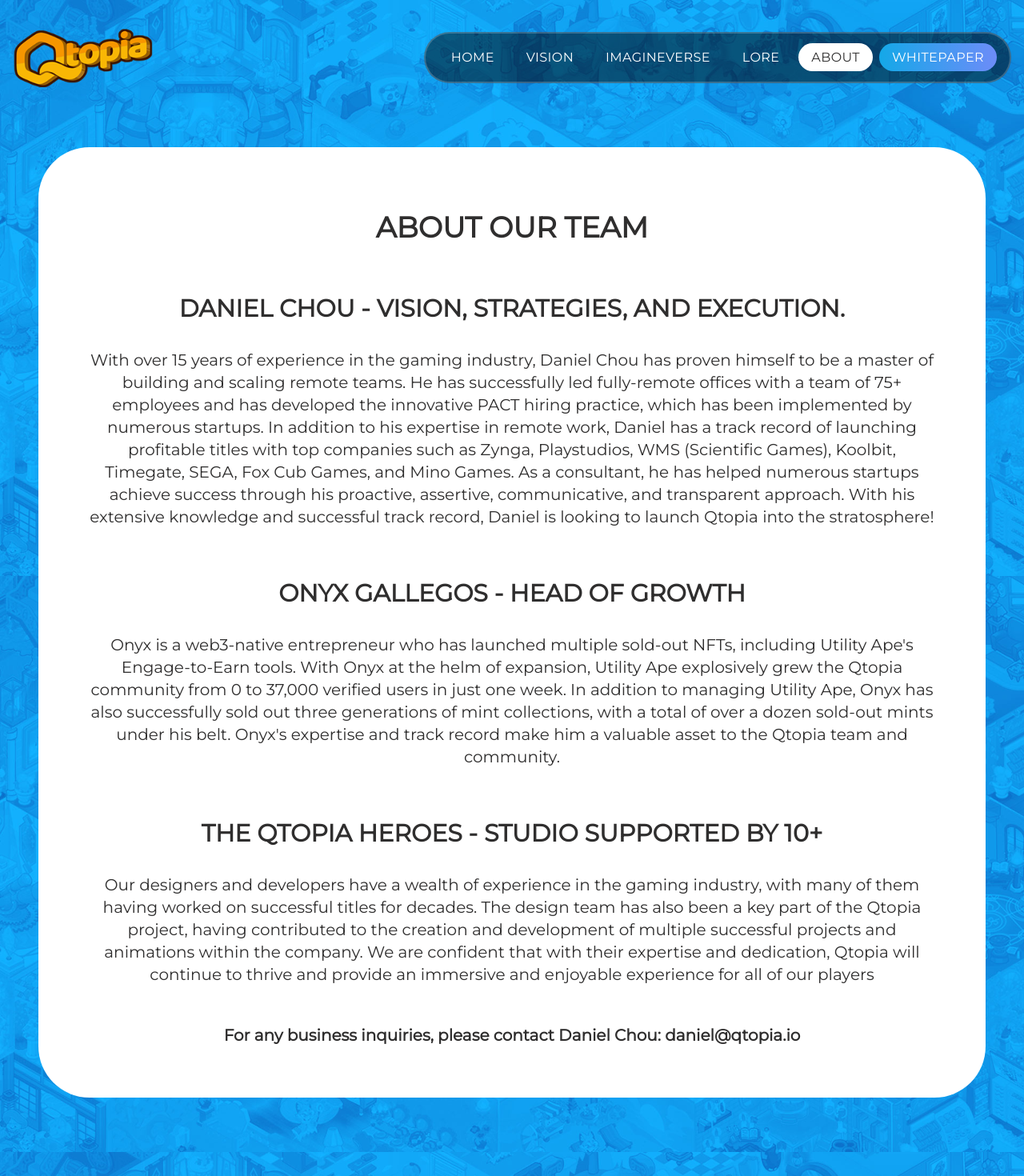
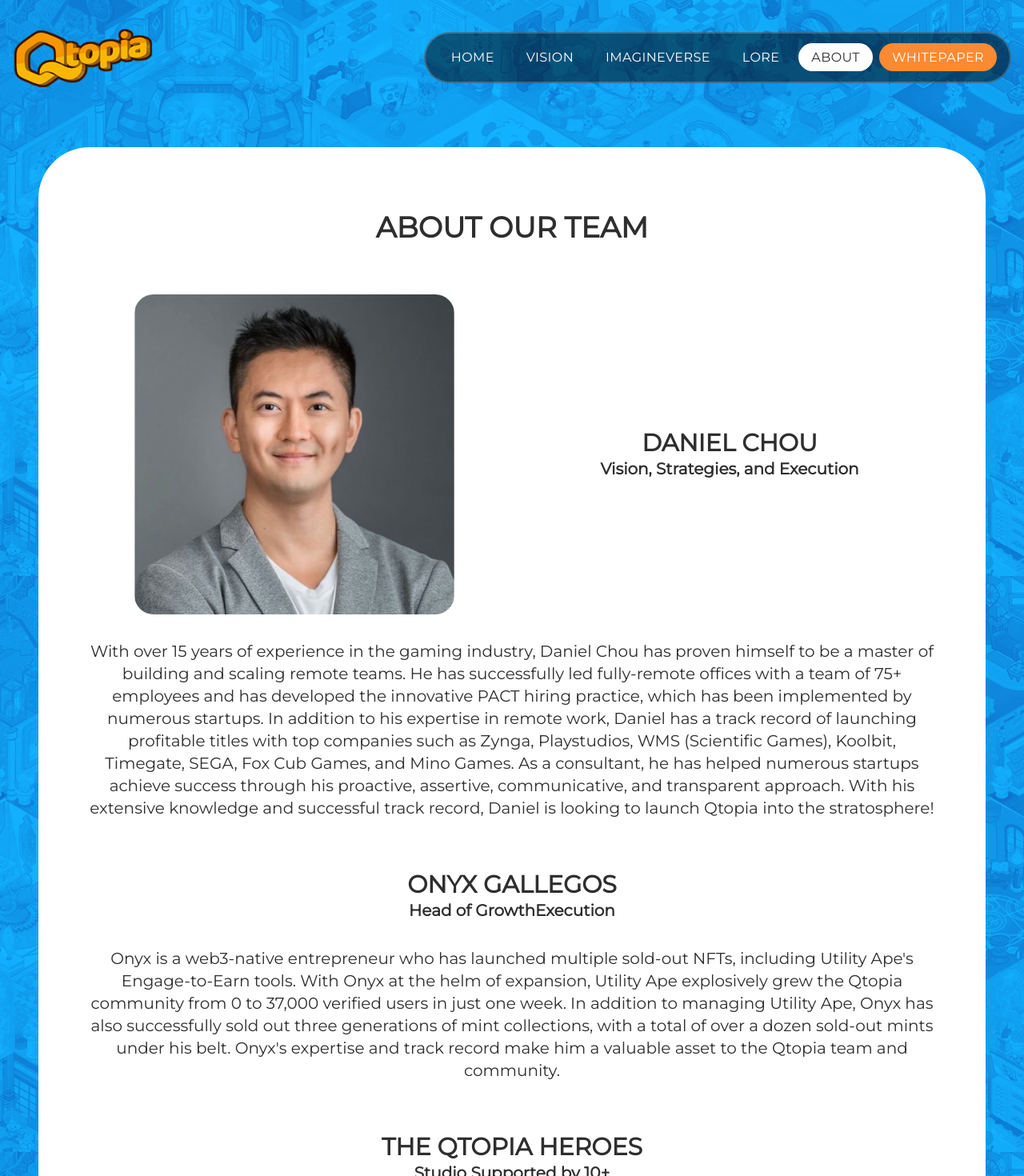
Before and after one commit to jhigger/qtopia, a Next.js app: page /about in a window 1280 px wide. Shown: the top 1470 px of the page at 80% size. Built offline with nearby package versions, Linux system fonts and the light colour scheme.

Commit message:
revisions

```diff
--- a/src/components/CTA.tsx
+++ b/src/components/CTA.tsx
@@ -26,7 +26,7 @@
 					return (
 						<li
 							key={idx}
-							className="z-10 w-max rounded-full border transition duration-300 ease-in-out hover:scale-110 hover:bg-[#14a8e8] hover:text-white"
+							className="z-10 w-max rounded-full border transition duration-300 ease-in-out hover:scale-110 hover:bg-[#fc8a32] hover:text-white"
 						>
 							<a
 								href={item.link}
@@ -34,7 +34,7 @@
 								className="flex items-center justify-start gap-4 px-4 py-2 md:justify-center"
 							>
 								<div className="py-2">{item.icon}</div>
-								<span className="text-base uppercase md:text-xl">
+								<span className="text-base uppercase">
 									{item.name}
 								</span>
 							</a>
--- a/src/components/HeroTitle.tsx
+++ b/src/components/HeroTitle.tsx
@@ -2,7 +2,7 @@
 
 const HeroTitle = () => {
 	return (
-		<section className="-mt-24 flex justify-center px-6 md:p-12">
+		<section className="-mt-32 flex justify-center">
 			<div className="z-10 grid w-max grid-cols-1 rounded-3xl bg-white p-8 text-xl text-white">
 				<div className="text-center font-montserrat text-3xl font-bold uppercase text-[#2f2e2e] md:text-5xl xl:text-6xl">
 					<h1 className="leading-wide pb-4 font-bold">Qtopia:</h1>
--- a/src/components/Navbar.tsx
+++ b/src/components/Navbar.tsx
@@ -66,7 +66,7 @@
 								<li>
 									<Link
 										href="https://whitepaper.qtopia.io/"
-										className={`gradient rounded-full px-4 py-2 text-sm tracking-wide transition-all hover:bg-[#14a8e8] hover:text-white xl:text-base`}
+										className={`rounded-full bg-[#fc8a32] px-4 py-2 text-sm tracking-wide transition-all hover:bg-[#14a8e8] hover:text-white xl:text-base`}
 										target="_blank"
 										rel="noopener noreferrer"
 									>
--- a/src/pages/about.tsx
+++ b/src/pages/about.tsx
@@ -1,4 +1,5 @@
 import Head from "next/head";
+import Image from "next/image";
 
 const AboutPage = () => {
 	return (
@@ -9,11 +10,7 @@
 
 			<main className="container mx-auto w-full py-32">
 				<div className="px-6 py-6 md:px-12 md:py-12">
-					<div
-						className={
-							"my-2 w-full rounded-3xl bg-white bg-right-bottom px-4 py-8 text-[#2f2e2e] md:rounded-[4rem] md:bg-none md:px-16 md:py-16"
-						}
-					>
+					<div className="my-2 w-full rounded-3xl bg-white bg-right-bottom p-8 text-[#2f2e2e] md:rounded-[4rem] md:bg-none md:p-16">
 						<section className="mb-8 grid grid-cols-1 place-items-center gap-8 py-4">
 							<h1 className="text-xl font-bold uppercase md:text-2xl lg:text-4xl">
 								About Our Team
@@ -22,10 +19,25 @@
 
 						<section className="mb-8 grid grid-cols-1 place-items-center gap-8 py-4">
 							<div className="flex flex-col gap-8 text-center">
-								<h2 className="text-lg font-bold uppercase md:text-xl lg:text-3xl">
-									Daniel Chou - Vision, Strategies, and
-									Execution.
-								</h2>
+								<div className="grid grid-cols-1 place-items-center items-center gap-8 md:grid-cols-2">
+									<Image
+										src={"/assets/about/daniel_chou.jpg"}
+										alt={"daniel_chou"}
+										width="400"
+										height="400"
+										loading="eager"
+										priority
+										className="col-span-1 rounded-3xl"
+									/>
+									<div className="col-span-1">
+										<h2 className="text-xl font-bold uppercase lg:text-3xl">
+											Daniel Chou
+										</h2>
+										<p className="text-xl font-semibold">
+											Vision, Strategies, and Execution
+										</p>
+									</div>
+								</div>
 								<p className="text-lg md:text-xl">
 									With over 15 years of experience in the
 									gaming industry, Daniel Chou has proven
@@ -53,9 +65,14 @@
 
 						<section className="mb-8 grid grid-cols-1 place-items-center gap-8 py-4">
 							<div className="flex flex-col gap-8 text-center">
-								<h2 className="text-lg font-bold uppercase md:text-xl lg:text-3xl">
-									Onyx Gallegos - Head of Growth
-								</h2>
+								<div>
+									<h2 className="text-xl font-bold uppercase lg:text-3xl">
+										Onyx Gallegos
+									</h2>
+									<p className="text-xl font-semibold">
+										Head of GrowthExecution
+									</p>
+								</div>
 								<p className="text-lg md:text-xl">
 									Onyx is a web3-native entrepreneur who has
 									launched multiple sold-out NFTs, including
@@ -76,9 +93,14 @@
 
 						<section className="mb-8 grid grid-cols-1 place-items-center gap-8 py-4">
 							<div className="flex flex-col gap-8 text-center">
-								<h2 className="text-lg font-bold uppercase md:text-xl lg:text-3xl">
-									The Qtopia Heroes - Studio Supported by 10+
-								</h2>
+								<div>
+									<h2 className="text-xl font-bold uppercase lg:text-3xl">
+										The Qtopia Heroes
+									</h2>
+									<p className="text-xl font-semibold">
+										Studio Supported by 10+
+									</p>
+								</div>
 								<p className="text-lg md:text-xl">
 									Our designers and developers have a wealth
 									of experience in the gaming industry, with
--- a/src/pages/imagineverse.tsx
+++ b/src/pages/imagineverse.tsx
@@ -24,17 +24,16 @@
 				/>
 			</video>
 
-			<div className="container mx-auto -mt-14 flex w-full justify-center">
-				<div className="z-10 w-max rounded-3xl bg-white p-8 text-xl">
-					<h1 className="text-center font-montserrat text-5xl font-bold uppercase text-[#2f2e2e] ">
+			<div className="container mx-auto -mt-14 flex w-full justify-center px-4">
+				<div className="z-10 w-max rounded-3xl bg-white p-8">
+					<h1 className="text-center font-montserrat text-4xl font-bold uppercase text-[#2f2e2e] ">
 						Welcome to Imagineverse
 					</h1>
 				</div>
 			</div>
-
-			<section className="relative overflow-visible">
-				<div className="container mx-auto h-[44rem] w-full">
-					<div className=" grid grid-cols-2 place-items-center py-24">
+			<section className="relative -mt-8 overflow-visible px-4">
+				<div className="container mx-auto w-full md:h-[44rem]">
+					<div className="grid grid-cols-1 place-items-center gap-4 py-24 md:grid-cols-2">
 						<div>
 							<h3 className="my-4 p-4 text-2xl">
 								Have a land of your own. Design, decorate,{" "}
@@ -64,11 +63,11 @@
 						/>
 					</div>
 				</div>
-				<div className="clip-triangle-right absolute top-0 right-0 h-full w-[50vw] bg-[url('/assets/BG_1920X1080.jpg')] bg-cover bg-no-repeat" />
+				<div className="clip-triangle-right absolute top-0 right-0 hidden h-full w-[50vw] bg-[url('/assets/BG_1920X1080.jpg')] bg-cover bg-no-repeat md:block" />
 			</section>
-			<section className="relative bg-white">
-				<div className="container mx-auto h-[44rem] w-full">
-					<div className=" grid grid-cols-2 place-items-center py-24">
+			<section className="relative bg-white px-4">
+				<div className="container mx-auto w-full md:h-[44rem]">
+					<div className="grid grid-cols-1 place-items-center gap-4 py-24 md:grid-cols-2">
 						<Image
 							src={"/assets/Door Illustration v3-01.png"}
 							alt={"underwater"}
@@ -99,11 +98,11 @@
 						</div>
 					</div>
 				</div>
-				<div className="clip-triangle-left absolute top-0 left-0 h-full w-[50vw] bg-[url('/assets/BG_1920X1080.jpg')] bg-cover bg-no-repeat" />
+				<div className="clip-triangle-left absolute top-0 left-0 hidden h-full w-[50vw] bg-[url('/assets/BG_1920X1080.jpg')] bg-cover bg-no-repeat md:block" />
 			</section>
-			<section className="relative">
-				<div className="container mx-auto h-[44rem] w-full">
-					<div className="grid grid-cols-2 place-items-center pt-24">
+			<section className="relative px-4">
+				<div className="container mx-auto w-full md:h-[44rem]">
+					<div className="grid grid-cols-1 place-items-center gap-4 pt-24 md:grid-cols-2">
 						<div>
 							<h3 className="my-4 p-4 text-2xl">
 								Special-themed guild halls for 40-60 <br />{" "}
@@ -133,6 +132,7 @@
 							className="z-10 justify-self-end rounded-3xl"
 						/>
 					</div>
+					<div className="clip-triangle-right absolute top-0 right-0 hidden h-full w-[50vw] bg-[url('/assets/BG_1920X1080.jpg')] bg-cover bg-no-repeat md:block" />
 				</div>
 			</section>
 		</main>
--- a/src/pages/lore.tsx
+++ b/src/pages/lore.tsx
@@ -19,32 +19,28 @@
 				/>
 			</div>
 			<main className="container mx-auto w-full">
-				<section className="-mt-24 flex justify-center">
+				<section className="-mt-20 flex justify-center px-6">
 					<div className="w-max rounded-3xl bg-white py-8 px-16 text-[#2f2e2e]">
 						<div className="flex flex-col items-center gap-4 text-center font-montserrat md:text-left">
 							<h1 className="text-4xl font-bold uppercase">
 								Let there be happiness
 							</h1>
-							<p className="text-3xl">
-								...and there
-								<br />
-								was...
-							</p>
+							<p className="text-3xl">...and there was...</p>
 						</div>
 					</div>
 				</section>
 
-				<div className="px-6 py-6 md:px-12 md:py-12">
+				<div className="p-6 md:p-12">
 					<div
 						className={
-							"my-2 w-full rounded-3xl bg-white bg-right-bottom px-4 py-8 text-[#2f2e2e] md:rounded-[4rem] md:bg-none md:px-16 md:py-16"
+							"my-2 w-full rounded-3xl bg-white bg-right-bottom px-8 py-8 text-[#2f2e2e] md:rounded-[4rem] md:bg-none md:px-16 md:py-16"
 						}
 					>
 						<section className="mb-8 grid grid-cols-1 place-items-center gap-8 py-4">
 							<h1 className="text-xl font-bold uppercase md:text-2xl lg:text-4xl">
 								The Story
 							</h1>
-							<p className="text-lg md:text-xl">
+							<p className="text-center text-lg md:text-start md:text-xl">
 								In the lands of Happiness, even normal folks
 								live like demigods. Because of the blessings
 								they receive from the Vitamin Gods, they are
```
Also changed, not shown: public/assets/about/daniel_chou.jpg (added).
